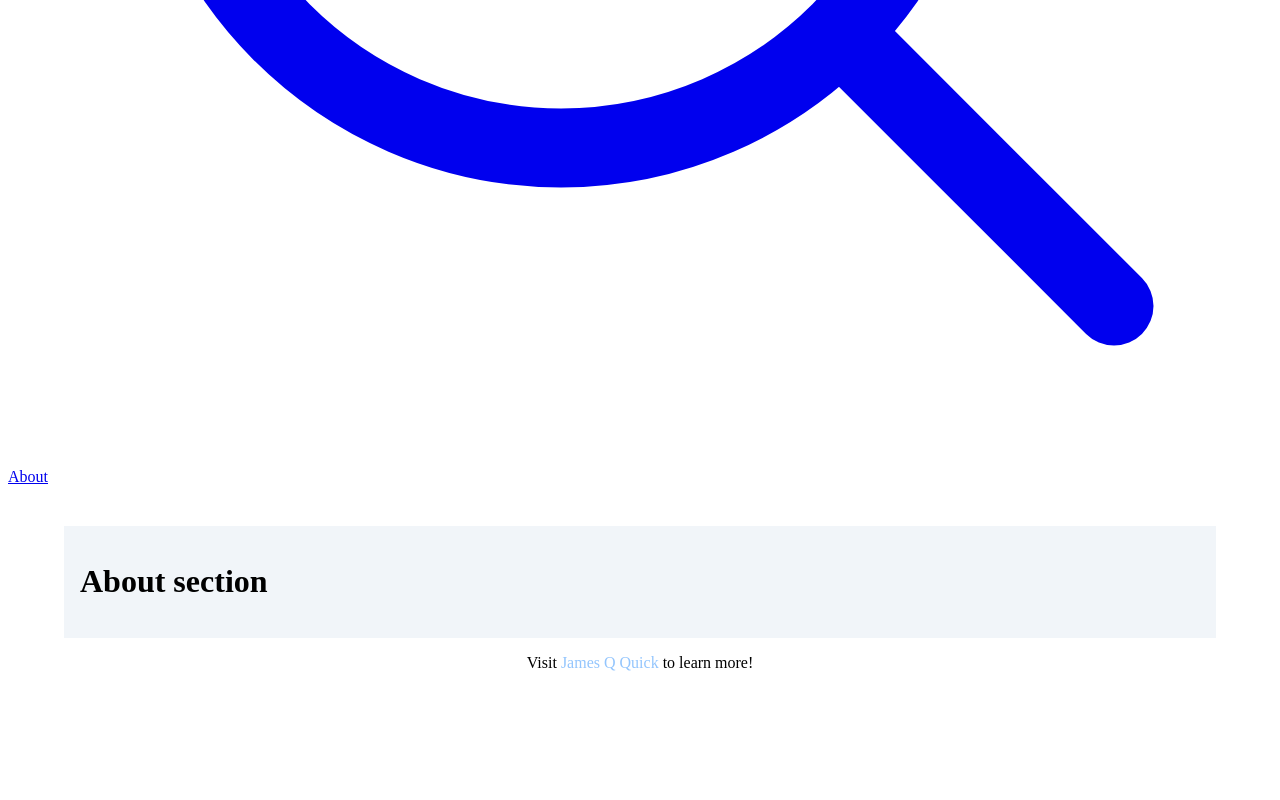
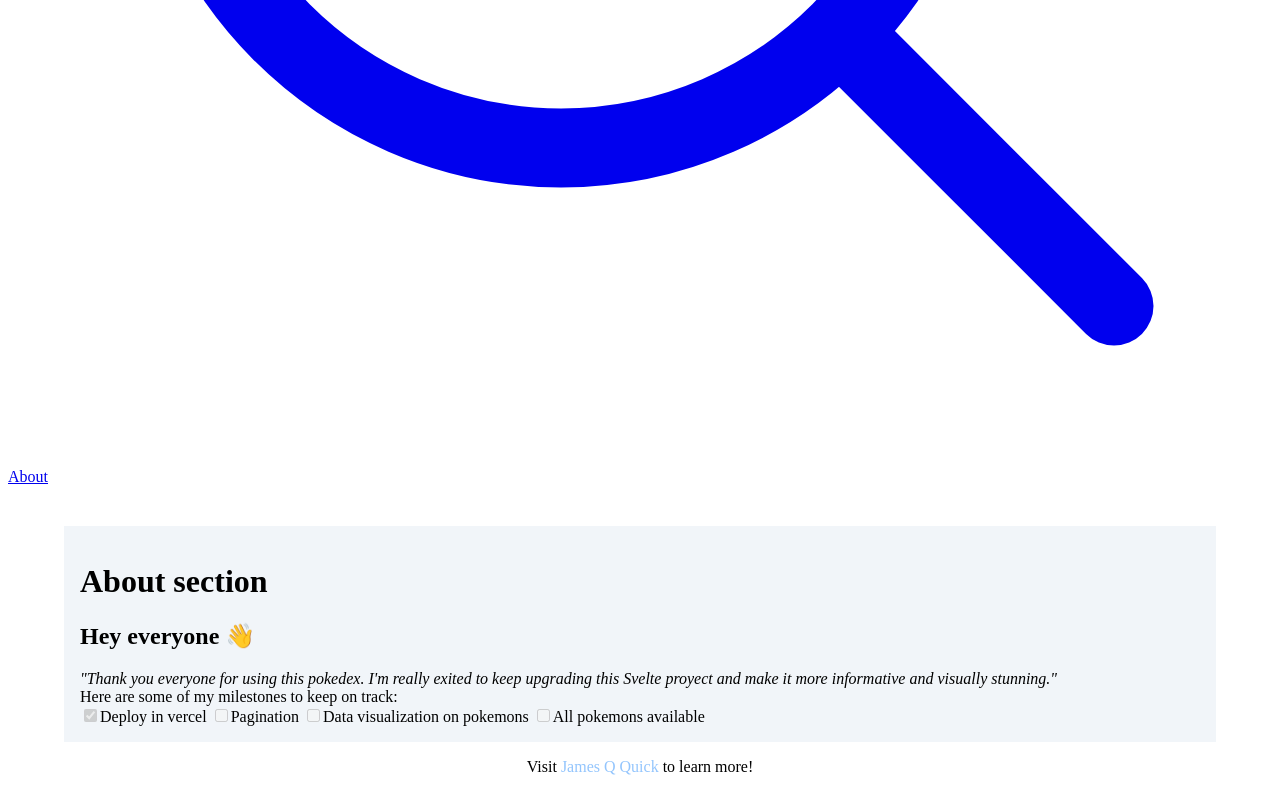
Before and after one commit to Brukkk/sveltekit-pokedex, a SvelteKit app: page /about in a window 1280 px wide. Shown: the part 826-1626 px from the top of the page. Before the commit the page ends 1522 px from the top, so only its background shows below. Built offline with nearby package versions, Linux system fonts and the light colour scheme.

Commit message:
Layout and about section

```diff
--- a/src/routes/+layout.svelte
+++ b/src/routes/+layout.svelte
@@ -3,7 +3,7 @@
 </script>
 
 <Nav/>
-<div class="p-4 max-w-6xl mx-auto bg-slate-100 lg:mt-10">
+<div class="max-lg:min-h-[calc(100vh-100px)] p-4 max-w-6xl mx-auto bg-slate-100 lg:mt-10">
     <slot></slot>
 </div>
 <footer class="py-4 max-lg:mb-10">
--- a/src/routes/about/+page.svelte
+++ b/src/routes/about/+page.svelte
@@ -3,4 +3,42 @@
         About the Svelte Pokedex
     </title>
 </svelte:head>
-<h1>About section</h1>
+<script>
+    let milestones =
+    [
+        {
+            id:1,
+            objective: "Deploy in vercel",
+            done: true
+        },
+        {
+            id:2,
+            objective: "Pagination",
+            done: false
+        },
+        {
+            id:3,
+            objective: "Data visualization on pokemons",
+            done: false
+        },
+        {
+            id:4,
+            objective: "All pokemons available",
+            done: false
+        },
+    ];
+</script>
+<h1 class="text-4xl text-center">About section</h1>
+<section class="p-4">
+    <h2 class="text-xl">Hey everyone 👋</h2>
+    <cite class="block p-6">"Thank you everyone for using this pokedex. I'm really exited to keep upgrading this Svelte proyect and make it more informative and visually stunning."<br>
+    </cite>
+    <span class="text-gray-600">Here are some of my milestones to keep on track:</span>
+    <div class="p-2">
+        {#each milestones as milestone (milestone.id) }
+            <label class="block">
+                <input type="checkbox" disabled checked={milestone.done} >{milestone.objective}
+            </label>
+        {/each}
+    </div>
+</section>
```
